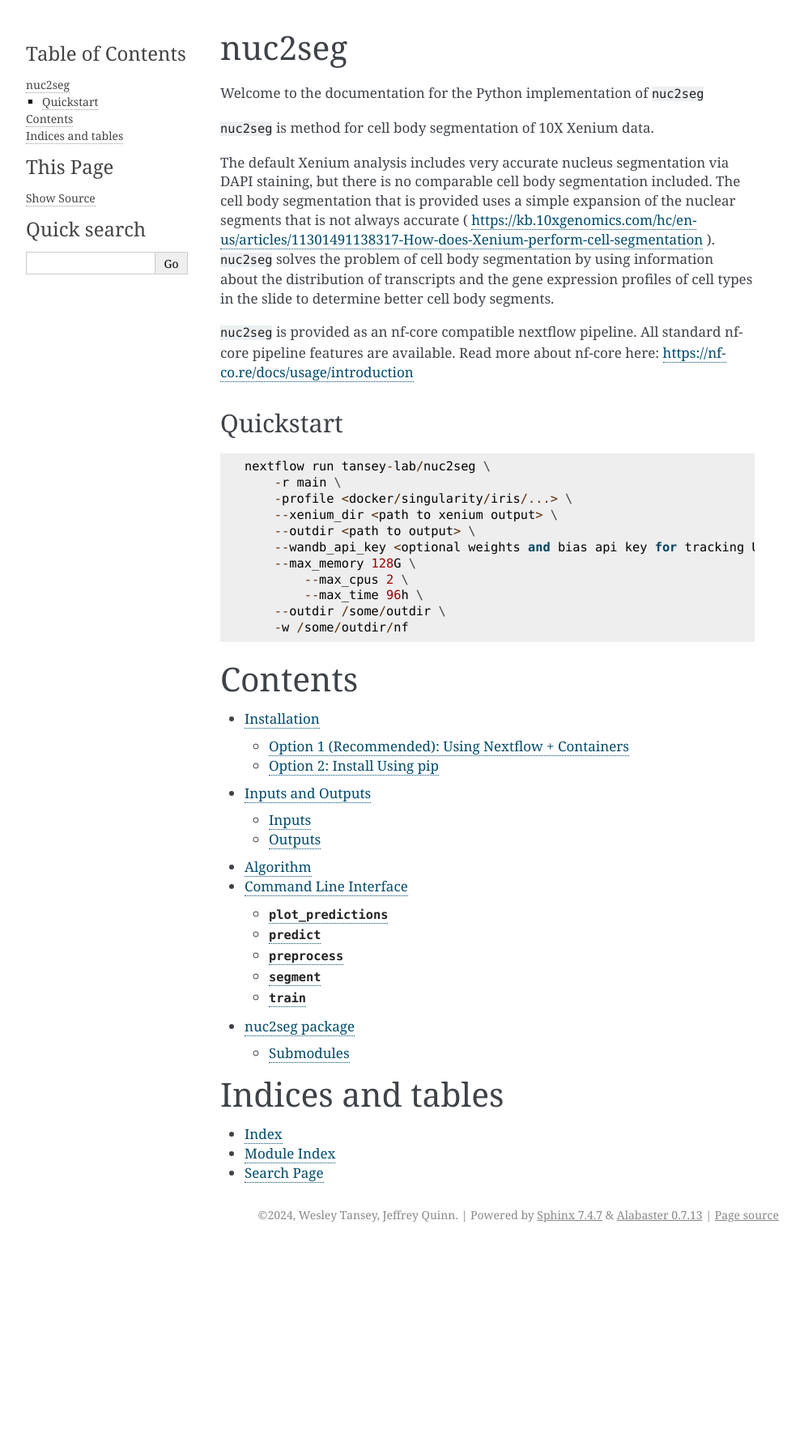
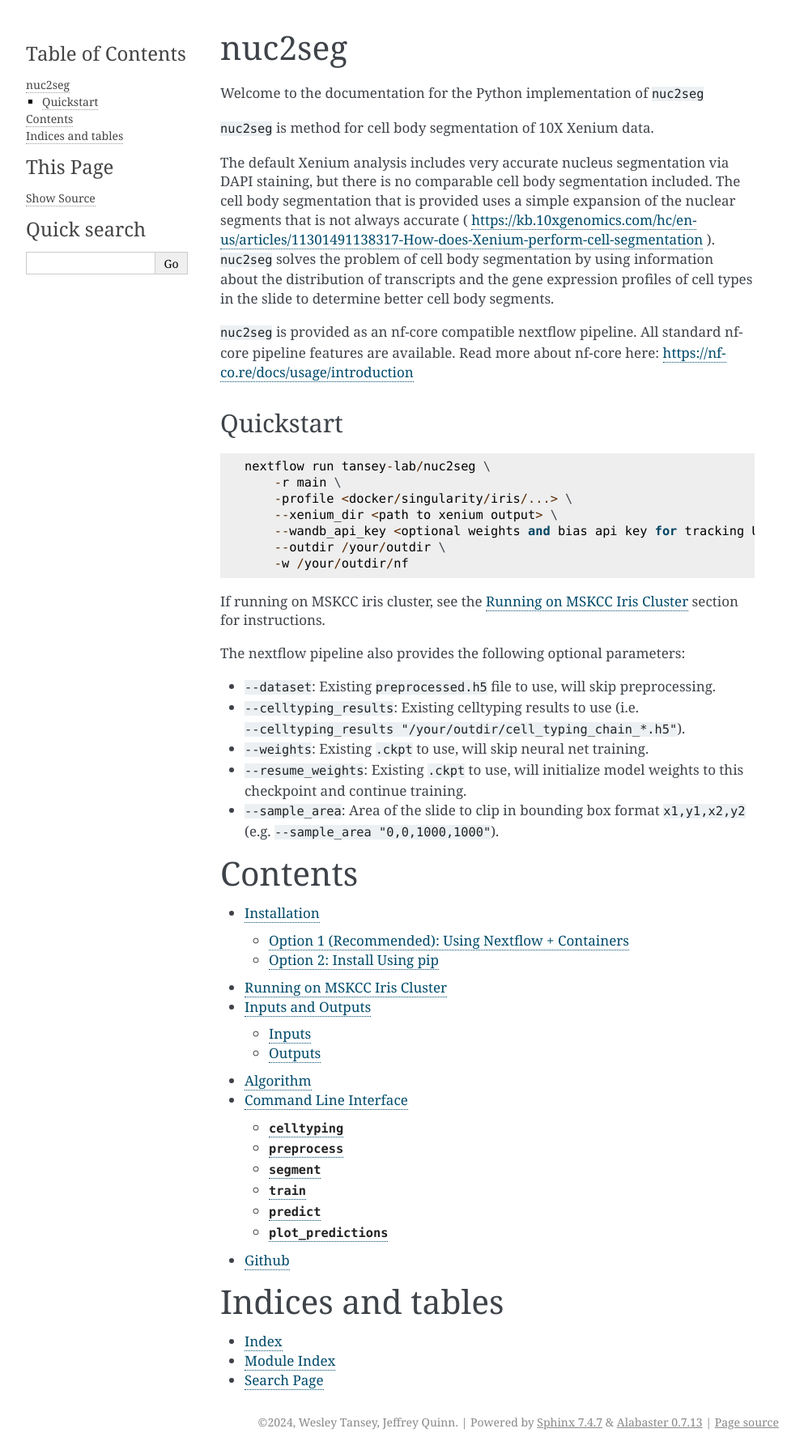
Before and after one commit to tansey-lab/nuc2seg, a Sphinx documentation site: the page built from docs/index.rst, in a window 1280 px wide. Shown: the whole page at 81% size, without its empty margins (148-1141 px from the left). Built offline with Sphinx 7.4.7, drawn with Linux system fonts in a browser that asks for light colours; before the commit the page ends 1540 px from its top, so only the background shows below that.

```diff
--- a/docs/api.rst
+++ /dev/null
@@ -1,5 +0,0 @@
-nuc2seg package
-===============
-
-Submodules
-----------
--- a/docs/index.rst
+++ b/docs/index.rst
@@ -25,15 +25,19 @@ Quickstart
             -r main \
             -profile <docker/singularity/iris/...> \
             --xenium_dir <path to xenium output> \
-            --outdir <path to output> \
             --wandb_api_key <optional weights and bias api key for tracking UNet training> \
-            --max_memory 128G \
-	        --max_cpus 2 \
-	        --max_time 96h \
-            --outdir /some/outdir \
-            -w /some/outdir/nf
+            --outdir /your/outdir \
+            -w /your/outdir/nf
 
+If running on MSKCC iris cluster, see the :ref:`Running on MSKCC Iris Cluster <mskcc-iris>` section for instructions.
 
+The nextflow pipeline also provides the following optional parameters:
+
+- ``--dataset``: Existing ``preprocessed.h5`` file to use, will skip preprocessing.
+- ``--celltyping_results``: Existing celltyping results to use (i.e. ``--celltyping_results "/your/outdir/cell_typing_chain_*.h5"``).
+- ``--weights``: Existing ``.ckpt`` to use, will skip neural net training.
+- ``--resume_weights``: Existing ``.ckpt`` to use, will initialize model weights to this checkpoint and continue training.
+- ``--sample_area``: Area of the slide to clip in bounding box format ``x1,y1,x2,y2`` (e.g. ``--sample_area "0,0,1000,1000"``).
 
 
 Contents
@@ -43,10 +47,11 @@ Contents
     :maxdepth: 2
 
     install
+    mskcc_iris
     inputs_and_outputs
     algorithm
     cli
-    api
+    Github <https://github.com/tansey-lab/nuc2seg>
 
 
 
--- a/docs/inputs_and_outputs.rst
+++ b/docs/inputs_and_outputs.rst
@@ -18,7 +18,7 @@ Outputs
 nuc2seg produces several output data files:
 
 - ``preprocessed.h5``: Rasterized transcript and nucleus data used for training the segmentation model.
-- ``epoch=X-step=Y.ckpt``: Saved model weights (X will be the epoch number and Y will the step number where training ended)
+- ``weights.ckpt``: Saved model weights. You can resume training from this point if not converged.
 - ``segmentation.h5``: A h5 file containing the rasterized segmentation of the cells.
 - ``shapes.parquet``: A parquet file containing the non-rasterized shapes of the cell segmentation.
 - ``anndata.h5ad``: Anndata file based on the cell segmentation (will only contain transcripts that fall within cell segments)
```
Also changed, not shown: docs/algorithm.rst (+7 -2 lines), docs/cli.rst (+26 -32 lines), docs/mskcc_iris.rst (added, +42 -0 lines), docs/algo_overview.png (added), 9 other files.
